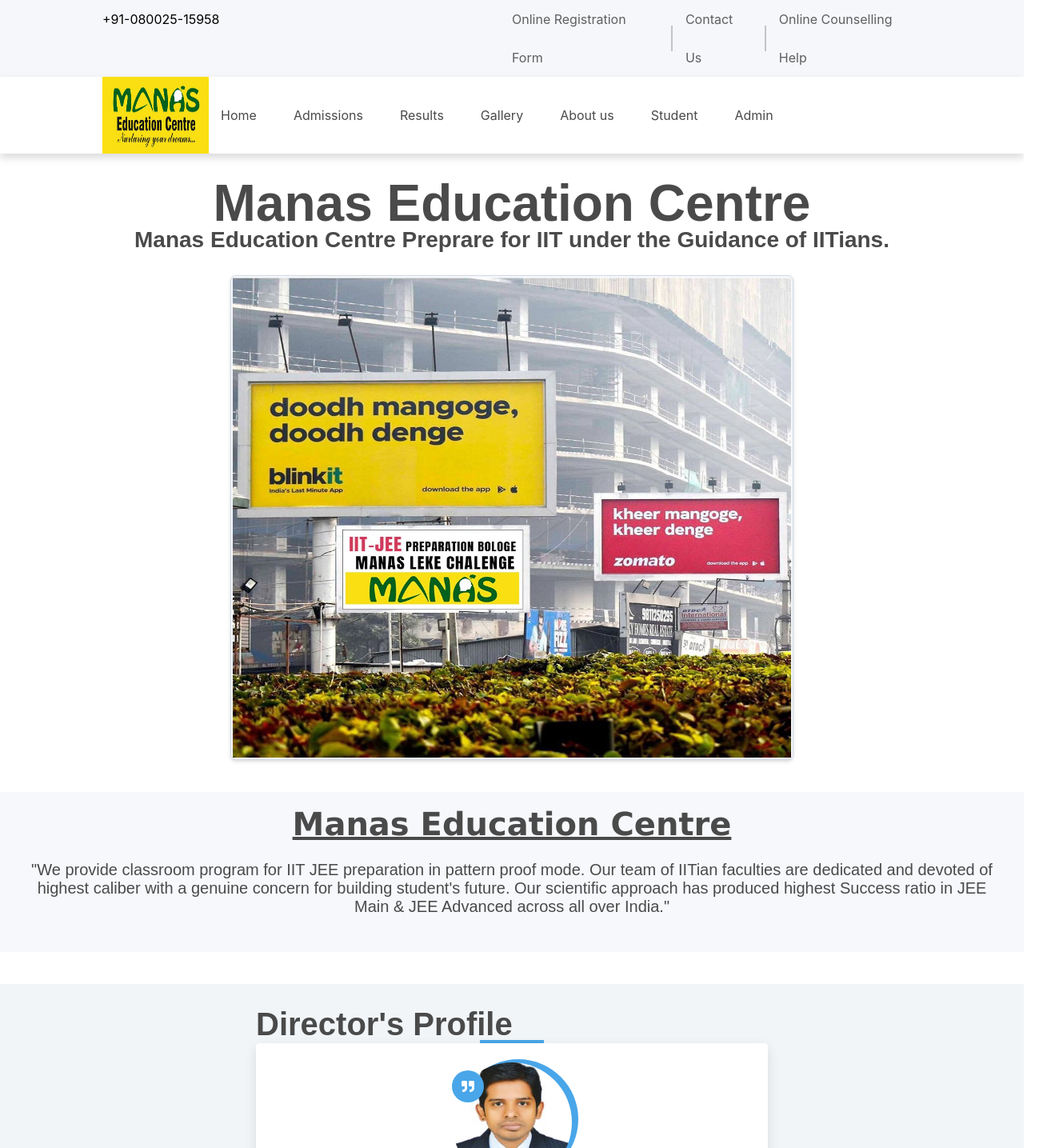
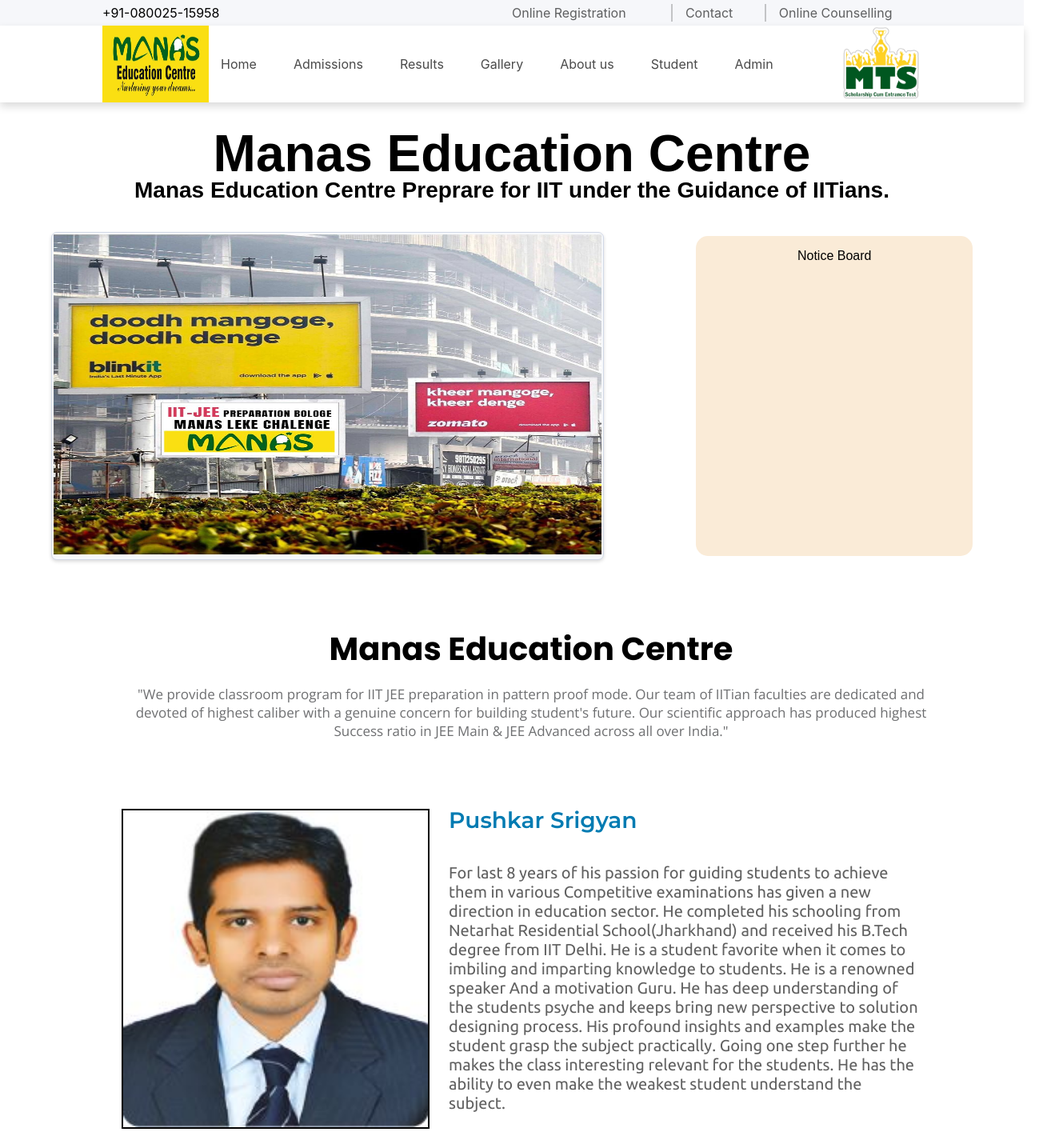
Before and after one commit to imf-ali/Manas-Frontend, a React (Create React App) app: page / in a window 1280 px wide. Shown: the top 1435 px of the page at 80% size, 1304 px wide, since content can reach past the window. Built offline with nearby package versions, Linux system fonts and the light colour scheme; the HTML template or start-up script is replaced by a standard one.

Commit message:
added director profile

```diff
--- /dev/null
+++ b/src/Components/DirectorProfile.js
@@ -0,0 +1,23 @@
+import React from "react";
+import { directorProfile } from "../lib/data";
+import styles from "./DirectorProfile.module.css";
+
+function Director() {
+  return (
+    <div className={styles.directorContainer}>
+      <div className={styles.directorImage}>
+        <img
+          src={directorProfile.image}
+          alt={directorProfile.name}
+          className={styles.directorImg}
+        />
+        <div className={styles.directorText}>
+          <h3>{directorProfile.name}</h3>
+          <p>{directorProfile.text}</p>
+        </div>
+      </div>
+    </div>
+  );
+}
+
+export default Director;
--- /dev/null
+++ b/src/Components/DirectorProfile.module.css
@@ -0,0 +1,33 @@
+@import url("https://fonts.googleapis.com/css2?family=Montserrat:wght@500;600&display=swap");
+@import url("https://fonts.googleapis.com/css2?family=Ubuntu:wght@400;500&display=swap");
+.directorContainer {
+  display: flex;
+  /* height: 60vh; */
+  margin: 5vh 10%;
+}
+
+.directorImage {
+  float: left;
+  display: flex;
+  flex-direction: row;
+}
+.directorImg {
+  height: 50vh;
+  width: 80vh;
+  border: 2px solid black;
+  margin: 0 3vh;
+}
+
+.directorText > h3 {
+  text-align: left;
+  font-family: "Montserrat", sans-serif;
+  color: #007bb2;
+}
+
+.directorText > p {
+  text-align: left;
+  margin-top: 5vh;
+  font-size: 20px;
+  color: #616161;
+  font-family: "Ubuntu", sans-serif;
+}
--- a/src/Components/Header.module.css
+++ b/src/Components/Header.module.css
@@ -6,13 +6,16 @@
   top: 0;
   background-color: #f6f7fa;
   width: 100%;
+  height: 4vh;
   padding: 0vh 10%;
 }
 .headerLeft,
 .headerRight {
   display: flex;
+  flex-direction: row;
   width: 50%;
-  line-height: 6vh;
+  /* padding: 1vh; */
+  line-height: 4vh;
 }
 
 .headerLeft > a,
@@ -26,5 +29,5 @@
   left: 50%;
   margin: auto 2vh;
   top: 0;
-  height: 4vh;
+  height: 70%;
 }
--- a/src/Components/NavBar.js
+++ b/src/Components/NavBar.js
@@ -2,6 +2,7 @@
 import styles from "./NavBar.module.css";
 import { Link } from "react-router-dom";
 import image from "../resource/manas-logo.jpeg";
+import mts from "../resource/mts.png";
 import userStore from "../store/userStore";
 import AuthContext from "../store/AuthContext";
 
@@ -73,6 +74,7 @@
             </div>
           )}
         </div>
+        <img src={mts} alt="" className={styles.image} />
       </nav>
     </React.Fragment>
   );
--- a/src/Components/Recent.js
+++ b/src/Components/Recent.js
@@ -3,7 +3,6 @@
 import { displayPic } from "../lib/displayPhoto";
 
 function Recent() {
-
   const image = displayPic[0];
 
   // setTimeout(() => {
@@ -19,21 +18,24 @@
   // });
 
   return (
-    <>
-      <div className={styles.advertisement}>
-          <h1>Manas Education Centre</h1>
-          <h3>Manas Education Centre Preprare for IIT under the Guidance of IITians.</h3>
-      </div>
-      <div className={styles.wrapper}>
-        <div className={styles.recentContainer}>
-            <img
-              className={styles.image}
-              src={image}
-              alt="contest"
-            />
+    <div className={styles.mainContainer}>
+      <h1>Manas Education Centre</h1>
+      <h3>
+        Manas Education Centre Preprare for IIT under the Guidance of IITians.
+      </h3>
+      <div className={styles.container}>
+        <div className={styles.advertisement}>
+          <div className={styles.wrapper}>
+            <div className={styles.imageContainer}>
+              <img className={styles.image} src={image} alt="contest" />
+            </div>
+          </div>
+        </div>
+        <div className={styles.notice}>
+          <div className={styles.noticeHead}>Notice Board</div>
         </div>
       </div>
-    </>
+    </div>
   );
 }
 
--- a/src/Components/Recent.module.css
+++ b/src/Components/Recent.module.css
@@ -1,12 +1,19 @@
-.mainDiv{
+.mainContainer {
+  margin: 4vh 0;
   display: flex;
-  margin-bottom: 50px;
+  flex-direction: column;
 }
-.recentContainer{
+.container {
   display: flex;
-  width: 55%;
-  height: 65%;
-  border: .5px solid gray;
+  flex-direction: row;
+  margin: 3% 5%;
+  gap: 10%;
+}
+.imageContainer {
+  /* display: flex; */
+  /* width: 55%; */
+  /* height: 60vh; */
+  border: 0.5px solid gray;
   padding: 2px;
   border-radius: 7px;
   color: #4a4a4a;
@@ -16,13 +23,18 @@
   border: 1px solid #d2d9e7;
   margin: auto;
 }
-.advertisement{
-  width: 100%;
-  margin: 30px auto;
+.advertisement {
+  width: 60%;
   color: #4a4a4a;
 }
-
-.image{
-  height: 600px;
+.notice {
+  border-radius: 15px;
+  width: 30%;
+  margin: 5px auto;
+  background-color: antiquewhite;
+  padding: 2vh;
+}
+.image {
+  height: 400px;
   width: 100%;
 }
--- a/src/Components/ReviewsSlider.css
+++ b/src/Components/ReviewsSlider.css
@@ -194,7 +194,7 @@
   color: var(--clr-white);
 }
 .img-container::before {
-  content: '';
+  content: "";
   width: 100%;
   height: 100%;
   background: var(--clr-primary-5);
--- a/src/Components/TagLine.module.css
+++ b/src/Components/TagLine.module.css
@@ -1,35 +1,34 @@
-.contestsMain{
+@import url("https://fonts.googleapis.com/css2?family=Open+Sans:wght@400;500;700&display=swap");
+@import url("https://fonts.googleapis.com/css2?family=Poppins:wght@400;500;700&display=swap");
+.contestsMain {
   display: flex;
   flex-direction: column;
   width: 100%;
-  background: #f6f8fb;
-  margin-bottom: 40px;
-  margin-top: 40px;
+  margin: 3vh;
   width: 100%;
-  color: #4a4a4a;
   padding: 20px 0;
   outline: 0;
   letter-spacing: 0;
 }
-.contestsMain > h2{
+.contestsMain > h2 {
   width: 100%;
-  font-family:'Lucida Sans', 'Lucida Sans Regular', 'Lucida Grande', 'Lucida Sans Unicode', Verdana, sans-serif;
-  text-decoration: underline;
+  font-family: "Poppins", sans-serif;
+  color: black;
 }
 .contestNames {
-  font-size: 20px;
-  display: flex;
-  flex-direction: column;
-  padding: 2% 2%;
+  font-size: 17px;
+  padding: 2% 10%;
+  font-family: "Open Sans", sans-serif;
+  color: #6e6f71;
 }
-.contestLinks{
+.contestLinks {
   margin: 5px;
 }
-.contestLinks  > a{
+.contestLinks > a {
   font-weight: 400;
   font-size: 18px;
   line-height: 22px;
-  margin-bottom: 4PX;
+  margin-bottom: 4px;
   text-decoration: none;
   color: #363636;
 }
--- a/src/Screen/Dashboard.js
+++ b/src/Screen/Dashboard.js
@@ -3,13 +3,15 @@
 import TagLine from "../Components/TagLine";
 import ReviewsSlider from "../Components/ReviewsSlider";
 import Contact from "../Components/Contact";
+import Director from "../Components/DirectorProfile";
 
 function Dashboard() {
   return (
     <div>
       <Recent />
       <TagLine />
-      <ReviewsSlider />
+      <Director/>
+      {/* <ReviewsSlider /> */}
       <Contact />
     </div>
   );
```
Also changed, not shown: src/resource/mts.png (added).
